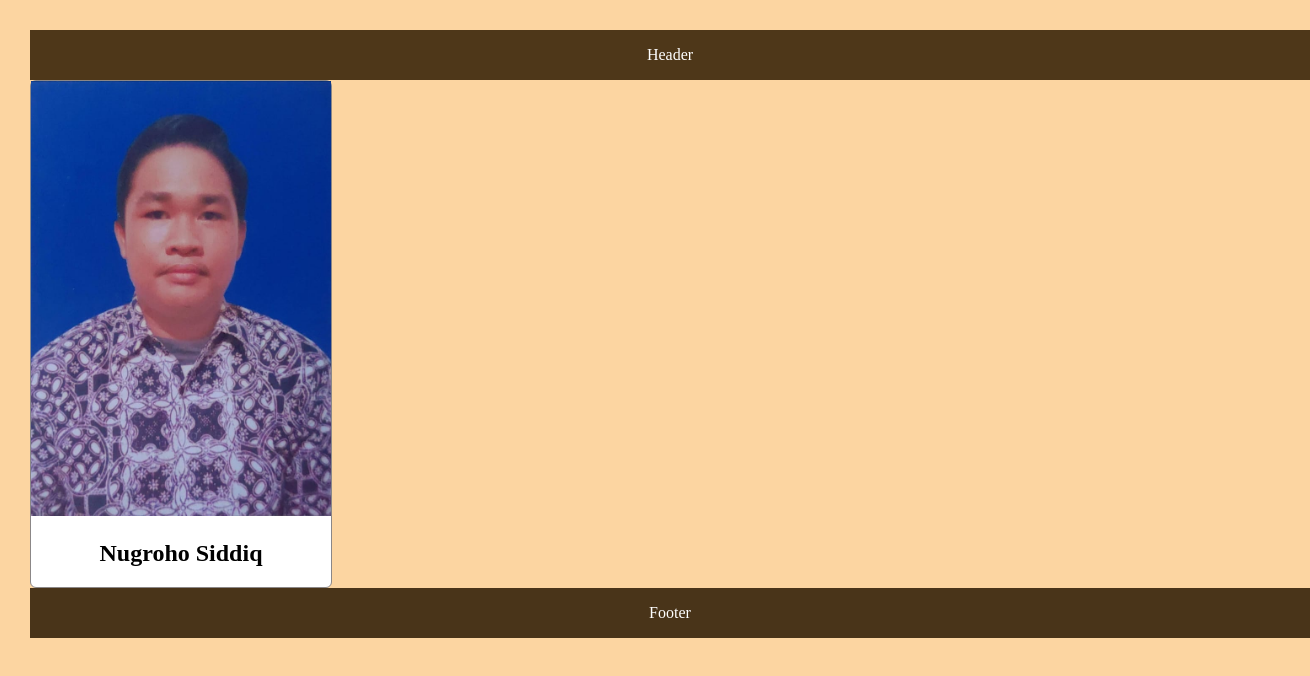
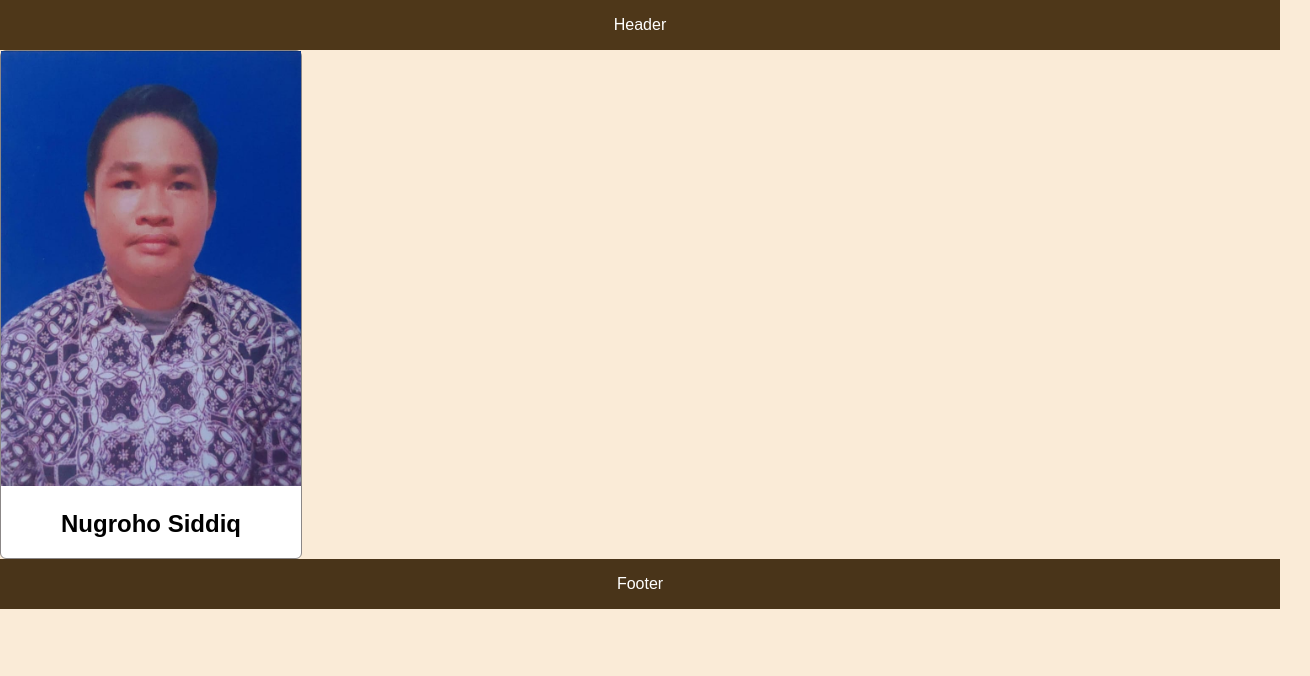
Before and after one commit to mubiyarto/dicoding-remote, a plain HTML site: page index.html in a window 1280 px wide. Shown: the whole page, 1310 px wide, since content can reach past the window. Drawn offline with Linux system fonts and the light colour scheme.

Commit message:
changed style for selector body to make the layout prettier, and changed font to Arial

```diff
--- a/style.css
+++ b/style.css
@@ -1,8 +1,11 @@
 body {
-    width: 100%;
-    margin: 30px;
-    background-color: rgb(252, 213, 161);
- }
+      width: 100%;
+      height: 100%;
+      margin: 0px;
+      padding: 0px;
+      background-color: antiquewhite;
+      font-family: Arial, Helvetica, sans-serif;
+   }
 
  #profile-container{
     max-width: 300px;
```
